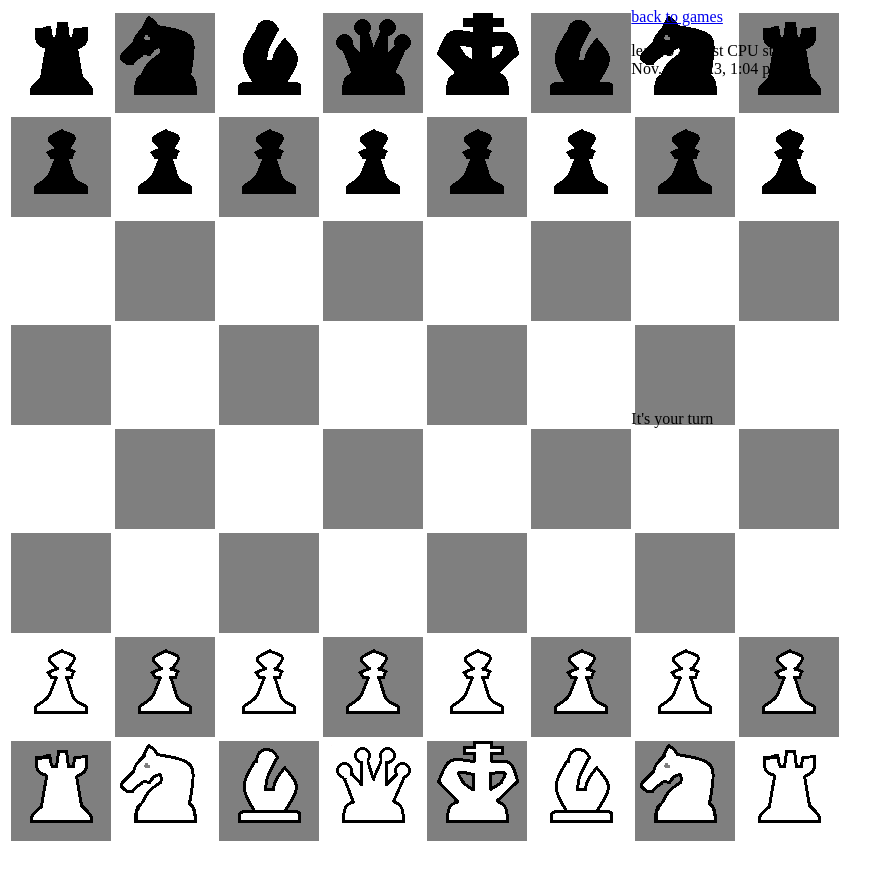
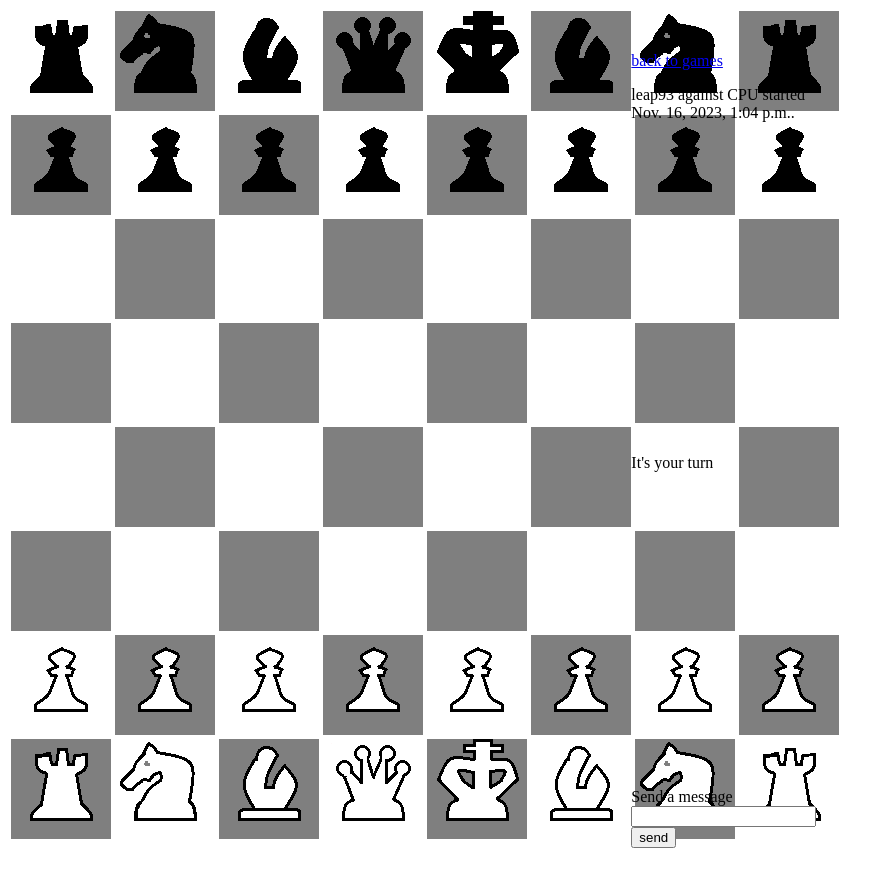
Before and after one commit to leap93/chessapp, a Django app: page /chessapp/games?id=9 in a window 1280 px wide. Shown: the whole page, without its empty margins (0-891 px from the left). Before the commit the page ends 841 px from the top, so only its background shows below. Run offline with Django 3.2, Linux system fonts and the light colour scheme; a user stored in the database is signed in; data comes from the database, SQL or seed files in the repository; both versions use the stored data as it was after the commit.

Commit message:
messaging system continues

```diff
--- a/chessapp/models.py
+++ b/chessapp/models.py
@@ -15,3 +15,9 @@
 	is_white = models.BooleanField()
 	from_square = models.TextField()
 	to_square = models.TextField()
+
+class Message(models.Model):
+	game = models.ForeignKey(Game, on_delete=models.CASCADE)
+	send_date = models.DateTimeField()
+	sender = models.ForeignKey(User, related_name="sender", on_delete=models.CASCADE)
+	message = models.TextField()
--- a/chessapp/templates/chessapp/game.html
+++ b/chessapp/templates/chessapp/game.html
@@ -42,8 +42,22 @@
 
 	<p id="message">{{message}}</p>
 
-	<div style="display: inline-block; padding-bottom: 400px;">
+	<div style="display: inline-block; padding-bottom: 300px;">
 	</div>
+
+	<div>
+		{% for igmessage in igmessages %}
+
+		{% empty %}
+		<p>No messages</p>
+		{% endfor %}
+	</div>
+	<form method="post" action="{% url 'messages' %}">
+	{% csrf_token %}
+	<input type="hidden" name="id" value="{{game.id}}">
+	<label for="message">Send a message</label><br>
+	<input type="text" required name="message"><input type="submit" value="send">
+	</form>
 </div>
 
 
--- a/chessapp/urls.py
+++ b/chessapp/urls.py
@@ -1,5 +1,5 @@
 from django.urls import path
-from chessapp.views import index, registeration, login, games, new_game, logout
+from chessapp.views import index, registeration, login, games, new_game, logout, messages
 
 urlpatterns = [
     path("", index.index, name="index"),
@@ -8,5 +8,5 @@
 	path("games", games.games, name="games"),
 	path("new_game", new_game.new_game, name="new_game"),
 	path("logout", logout.logoutpage, name="logout"),
-
+	path("messages", messages.messages, name="messages"),
 ]
--- a/chessapp/views/games.py
+++ b/chessapp/views/games.py
@@ -1,12 +1,11 @@
 from django.shortcuts import render
 from django.contrib.auth.models import User
 from django.contrib.auth.decorators import login_required
-from chessapp.models import Game, Move
+from chessapp.models import Game, Move, Message
 from django.views.decorators.csrf import csrf_exempt
 from django.utils import timezone
 from chessapp.templatetags.extras import is_legal_move, move_causes_check, pick_move, possible_castlings, all_legal_moves
 @login_required
-@csrf_exempt
 def games(request):
 	#moves = Move.objects.all()
 	#moves[len(moves)-1].delete()
@@ -24,6 +23,10 @@
 
 		if not game.white_player == request.user and not game.black_player == request.user:
 			return render(request, 'chessapp/error.html', {"message" : "You are not participating in this game."})
+
+
+		#get in-game messages
+		igmessages = Message.objects.filter(game = game)
 
 		player_color = "b"
 		opponent_color = "w"
@@ -124,7 +127,7 @@
 		else:
 			message = "waiting for oppoent's move..."
 			players_turn = False
-		return render(request, 'chessapp/game.html', {"game" : game, "board" : board, "message" : message, "players_turn": players_turn, "player_color": player_color, "moves": filetered_moves, "last_move" : lastMove})
+		return render(request, 'chessapp/game.html', {"game" : game, "board" : board, "message" : message, "players_turn": players_turn, "player_color": player_color, "moves": filetered_moves, "last_move" : lastMove, "igmessages" : igmessages})
 	else:
 		games1 = Game.objects.filter(white_player=request.user, end_date__isnull=True)
 		games2 = Game.objects.filter(black_player=request.user, end_date__isnull=True)
```
Also changed, not shown: chessapp/views/messages.py (added, +23 -0 lines), chessapp/migrations/0007_message.py (added), db.sqlite3.
